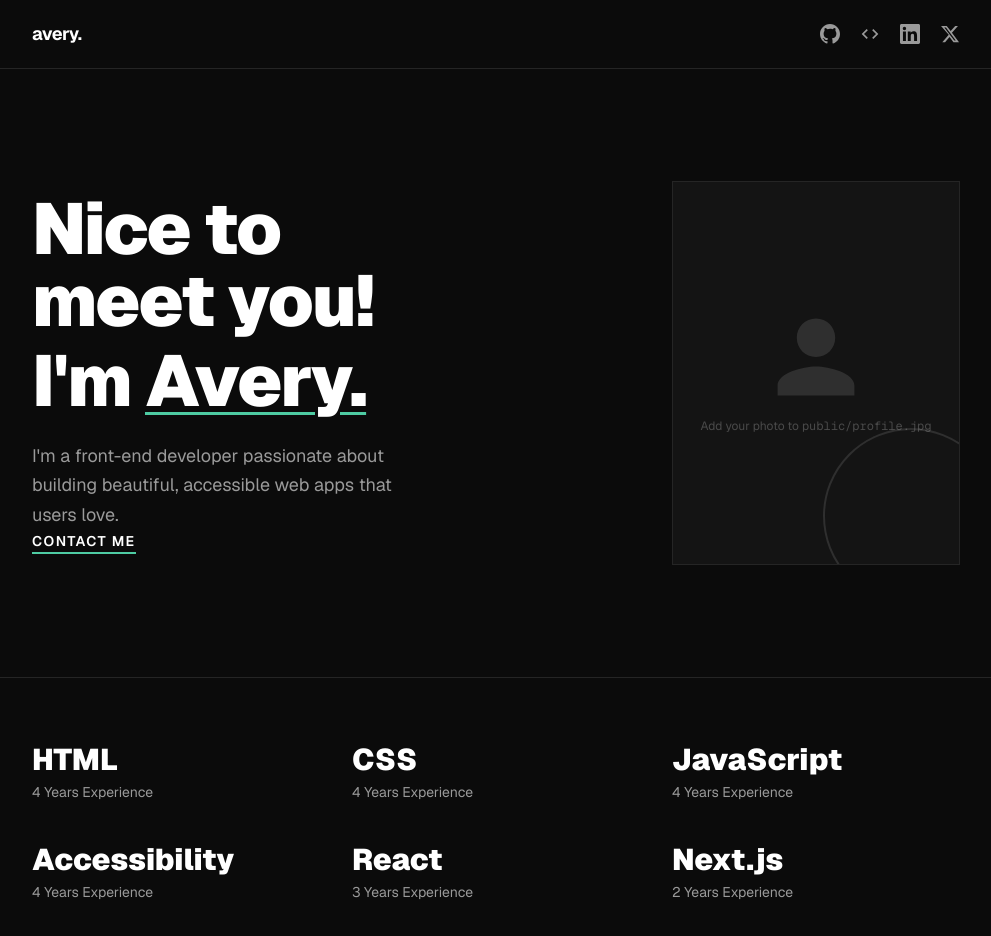
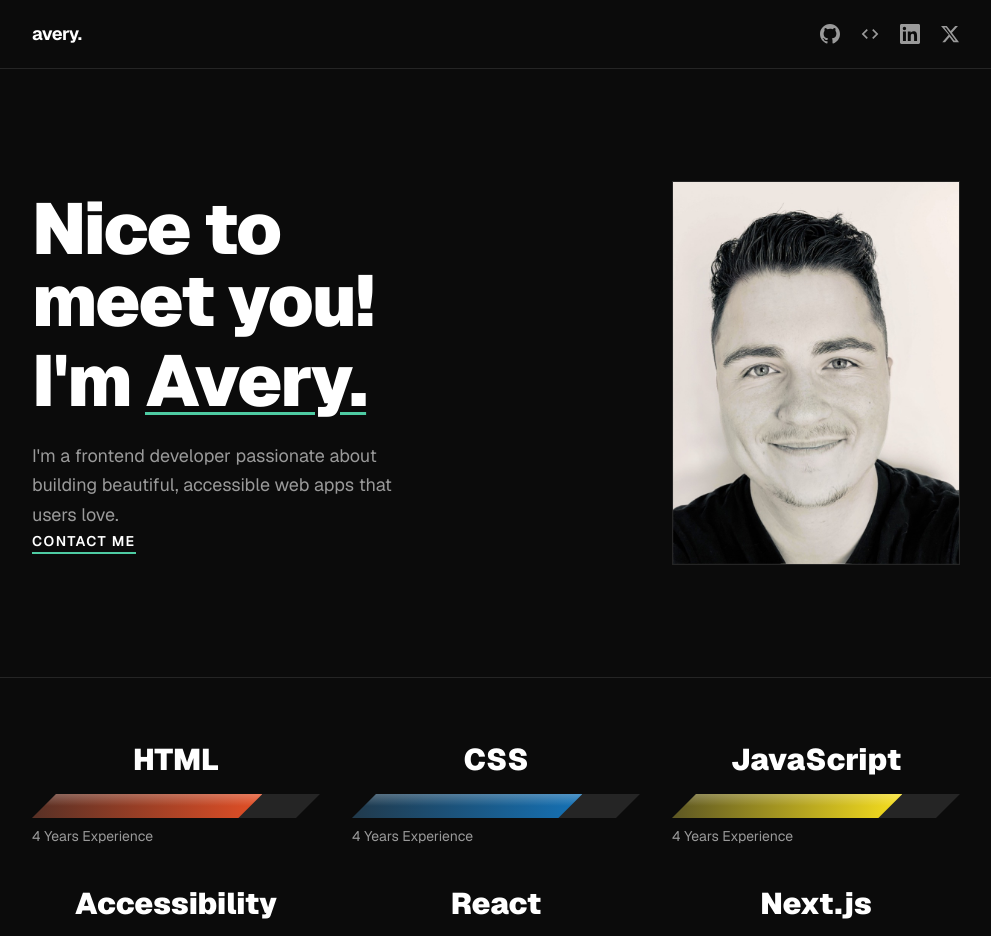
Before and after one commit to Avery-techdev/next_portfolio, a Next.js app: page / in a window 1280 px wide. Shown: the top 936 px of the page, without its empty margins (144-1135 px from the left). Built offline with nearby package versions, Linux system fonts and the light colour scheme.

Commit message:
feat: add profile photo, skill bars with brand colors and angled design

```diff
--- a/app/layout.tsx
+++ b/app/layout.tsx
@@ -15,7 +15,7 @@
 export const metadata: Metadata = {
   title: "Portfolio | Avery",
   description:
-    "Front-end developer passionate about building beautiful, accessible web apps that users love.",
+    "Frontend developer passionate about building beautiful, accessible web apps that users love.",
 };
 
 export default function RootLayout({
@@ -28,7 +28,10 @@
       lang="en"
       className={`${geistSans.variable} ${geistMono.variable} h-full antialiased`}
     >
-      <body className="flex min-h-full flex-col">
+      <body
+        className="flex min-h-full flex-col"
+        suppressHydrationWarning
+      >
         {children}
       </body>
     </html>
--- a/components/footer/Footer.tsx
+++ b/components/footer/Footer.tsx
@@ -5,7 +5,10 @@
     <footer className="mt-auto border-t border-edge">
       <div className="mx-auto max-w-5xl px-6 py-8 md:px-12">
         <div className="flex flex-col items-center gap-5">
-          <SocialLinks label="Footer social links" className="gap-6" />
+          <SocialLinks
+            label="Footer social links"
+            className="gap-6"
+          />
           <p className="text-xs text-ink-muted">
             &copy; {new Date().getFullYear()} Avery. All
             rights reserved.
--- a/components/ui/CtaLink.tsx
+++ b/components/ui/CtaLink.tsx
@@ -1,5 +1,8 @@
 import Link from "next/link";
-import { cva, type VariantProps } from "class-variance-authority";
+import {
+  cva,
+  type VariantProps,
+} from "class-variance-authority";
 import { cn } from "@/lib/utils";
 
 const ctaLink = cva(
@@ -15,15 +18,25 @@
   },
 );
 
-interface CtaLinkProps extends VariantProps<typeof ctaLink> {
+interface CtaLinkProps extends VariantProps<
+  typeof ctaLink
+> {
   href: string;
   children: React.ReactNode;
   className?: string;
 }
 
-export function CtaLink({ href, tone, className, children }: CtaLinkProps) {
+export function CtaLink({
+  href,
+  tone,
+  className,
+  children,
+}: CtaLinkProps) {
   return (
-    <Link href={href} className={cn(ctaLink({ tone }), className)}>
+    <Link
+      href={href}
+      className={cn(ctaLink({ tone }), className)}
+    >
       {children}
     </Link>
   );
--- a/components/ui/SocialLinks.tsx
+++ b/components/ui/SocialLinks.tsx
@@ -6,10 +6,26 @@
 } from "@/components/icons/SocialIcons";
 
 const socialLinks = [
-  { href: "https://github.com", label: "GitHub", Icon: GitHubIcon },
-  { href: "https://codepen.io", label: "CodePen", Icon: CodeIcon },
-  { href: "https://linkedin.com", label: "LinkedIn", Icon: LinkedInIcon },
-  { href: "https://twitter.com", label: "Twitter", Icon: TwitterIcon },
+  {
+    href: "https://github.com",
+    label: "GitHub",
+    Icon: GitHubIcon,
+  },
+  {
+    href: "https://codepen.io",
+    label: "CodePen",
+    Icon: CodeIcon,
+  },
+  {
+    href: "https://linkedin.com",
+    label: "LinkedIn",
+    Icon: LinkedInIcon,
+  },
+  {
+    href: "https://twitter.com",
+    label: "Twitter",
+    Icon: TwitterIcon,
+  },
 ];
 
 interface SocialLinksProps {
@@ -17,14 +33,18 @@
   className?: string;
 }
 
-export function SocialLinks({ label, className }: SocialLinksProps) {
+export function SocialLinks({
+  label,
+  className,
+}: SocialLinksProps) {
   return (
     <nav aria-label={label}>
       <ul
         className={`flex items-center gap-5${className ? ` ${className}` : ""}`}
         role="list"
       >
-        {socialLinks.map(({ href, Icon, label: iconLabel }) => (
+        {socialLinks.map(
+          ({ href, Icon, label: iconLabel }) => (
             <li key={iconLabel}>
               <a
                 href={href}
@@ -36,7 +56,8 @@
                 <Icon aria-hidden="true" />
               </a>
             </li>
-        ))}
+          ),
+        )}
       </ul>
     </nav>
   );
--- a/features/hero/components/HeroSection.tsx
+++ b/features/hero/components/HeroSection.tsx
@@ -1,3 +1,4 @@
+import Image from "next/image";
 import { CtaLink } from "@/components/ui/CtaLink";
 
 export function HeroSection() {
@@ -20,7 +21,7 @@
           </h1>
 
           <p className="mt-6 max-w-sm text-base leading-relaxed text-ink-muted md:text-lg">
-            I&apos;m a front-end developer passionate about
+            I&apos;m a frontend developer passionate about
             building beautiful, accessible web apps that
             users love.
           </p>
@@ -30,36 +31,22 @@
           </CtaLink>
         </div>
 
-        {/* Profile photo — replace div with next/image once you have public/profile.jpg */}
+        {/* Profile photo */}
         <div className="flex justify-center md:justify-end">
-          <div
-            className="relative h-80 w-64 overflow-hidden border border-edge bg-canvas-elevated sm:h-96 sm:w-72"
-            role="img"
-            aria-label="Profile photo placeholder"
-          >
+          <div className="relative h-80 w-64 overflow-hidden border border-edge sm:h-96 sm:w-72">
             {/* Decorative circle accent */}
             <div
               className="absolute -bottom-10 -right-10 h-44 w-44 rounded-full border-2 border-ink-muted opacity-20"
               aria-hidden="true"
             />
-
-            {/* Placeholder person silhouette */}
-            <div className="absolute inset-0 flex flex-col items-center justify-center gap-3 text-ink-muted">
-              <svg
-                className="h-24 w-24 opacity-20"
-                fill="currentColor"
-                viewBox="0 0 24 24"
-                aria-hidden="true"
-              >
-                <path d="M12 12c2.7 0 4.8-2.1 4.8-4.8S14.7 2.4 12 2.4 7.2 4.5 7.2 7.2 9.3 12 12 12zm0 2.4c-3.2 0-9.6 1.6-9.6 4.8v2.4h19.2v-2.4c0-3.2-6.4-4.8-9.6-4.8z" />
-              </svg>
-              <span className="px-6 text-center text-xs leading-relaxed opacity-40">
-                Add your photo to{" "}
-                <code className="font-mono">
-                  public/profile.jpg
-                </code>
-              </span>
-            </div>
+            <Image
+              src="/Avery.jpeg"
+              alt="Avery — frontend developer"
+              fill
+              sizes="(max-width: 640px) 256px, 288px"
+              className="object-cover object-top"
+              priority
+            />
           </div>
         </div>
       </div>
--- /dev/null
+++ b/features/skills/components/SkillBar.tsx
@@ -0,0 +1,55 @@
+const MAX_YEARS = 5;
+// 24px matches h-6 (bar height) → gives a true 45° angle on both ends
+const ANGLE_OFFSET = 24;
+
+interface SkillBarProps {
+  years: number;
+  label: string;
+  /** Hex brand color for the skill, e.g. "#E34F26" */
+  color: string;
+}
+
+export function SkillBar({
+  years,
+  label,
+  color,
+}: SkillBarProps) {
+  const percent = Math.min(
+    Math.round((years / MAX_YEARS) * 100),
+    100,
+  );
+
+  return (
+    <div
+      role="progressbar"
+      aria-valuenow={years}
+      aria-valuemin={0}
+      aria-valuemax={MAX_YEARS}
+      aria-label={`${label}: ${years} von ${MAX_YEARS} Jahren Erfahrung`}
+      className="relative h-6 bg-edge"
+      style={{
+        // Parallelogram: both left and right ends angled at 45°.
+        // clip-path on parent clips all children — no overflow-hidden needed.
+        clipPath: `polygon(${ANGLE_OFFSET}px 0, 100% 0, calc(100% - ${ANGLE_OFFSET}px) 100%, 0 100%)`,
+      }}
+    >
+      {/* Brand-colored fill — dark left edge fading to full brand color.
+          Inline style justified: dynamic hex value per skill, not a static Tailwind token.
+          clip-path angles the right edge to match the track parallelogram. */}
+      <div
+        className="absolute inset-y-0 left-0"
+        style={{
+          width: `${percent}%`,
+          background: `linear-gradient(to right, ${color}44, ${color})`,
+          clipPath: `polygon(0 0, 100% 0, calc(100% - ${ANGLE_OFFSET}px) 100%, 0 100%)`,
+        }}
+      >
+        {/* Glossy shine overlay — top half */}
+        <div
+          className="absolute inset-x-0 top-0 h-1/2 bg-linear-to-b from-white/25 to-transparent"
+          aria-hidden="true"
+        />
+      </div>
+    </div>
+  );
+}
--- a/features/skills/components/SkillsSection.tsx
+++ b/features/skills/components/SkillsSection.tsx
@@ -1,13 +1,26 @@
 import type { Skill } from "../types";
 import { SectionWrapper } from "@/components/ui/SectionWrapper";
+import { SkillBar } from "./SkillBar";
 
 const skills: Skill[] = [
-  { name: "HTML", yearsOfExperience: 4 },
-  { name: "CSS", yearsOfExperience: 4 },
-  { name: "JavaScript", yearsOfExperience: 4 },
-  { name: "Accessibility", yearsOfExperience: 4 },
-  { name: "React", yearsOfExperience: 3 },
-  { name: "Next.js", yearsOfExperience: 2 },
+  { name: "HTML", yearsOfExperience: 4, color: "#E34F26" },
+  { name: "CSS", yearsOfExperience: 4, color: "#1572B6" },
+  {
+    name: "JavaScript",
+    yearsOfExperience: 4,
+    color: "#F7DF1E",
+  },
+  {
+    name: "Accessibility",
+    yearsOfExperience: 4,
+    color: "#7C3AED",
+  },
+  { name: "React", yearsOfExperience: 3, color: "#61DAFB" },
+  {
+    name: "Next.js",
+    yearsOfExperience: 2,
+    color: "#d4d4d4",
+  },
 ];
 
 export function SkillsSection() {
@@ -23,10 +36,15 @@
         >
           {skills.map((skill) => (
             <li key={skill.name}>
-              <p className="text-2xl font-black text-ink md:text-3xl">
+              <p className="mb-4 text-center text-2xl font-black text-ink md:text-3xl">
                 {skill.name}
               </p>
-              <p className="mt-1 text-sm text-ink-muted">
+              <SkillBar
+                years={skill.yearsOfExperience}
+                label={skill.name}
+                color={skill.color}
+              />
+              <p className="mt-2 text-sm text-ink-muted">
                 {skill.yearsOfExperience}{" "}
                 {skill.yearsOfExperience === 1
                   ? "Year"
--- a/features/skills/types/index.ts
+++ b/features/skills/types/index.ts
@@ -1,4 +1,5 @@
 export interface Skill {
   name: string;
   yearsOfExperience: number;
+  color: string;
 }
```
Also changed, not shown: public/Avery.jpeg (added). Lines whose indentation alone changed are shown as unchanged.
